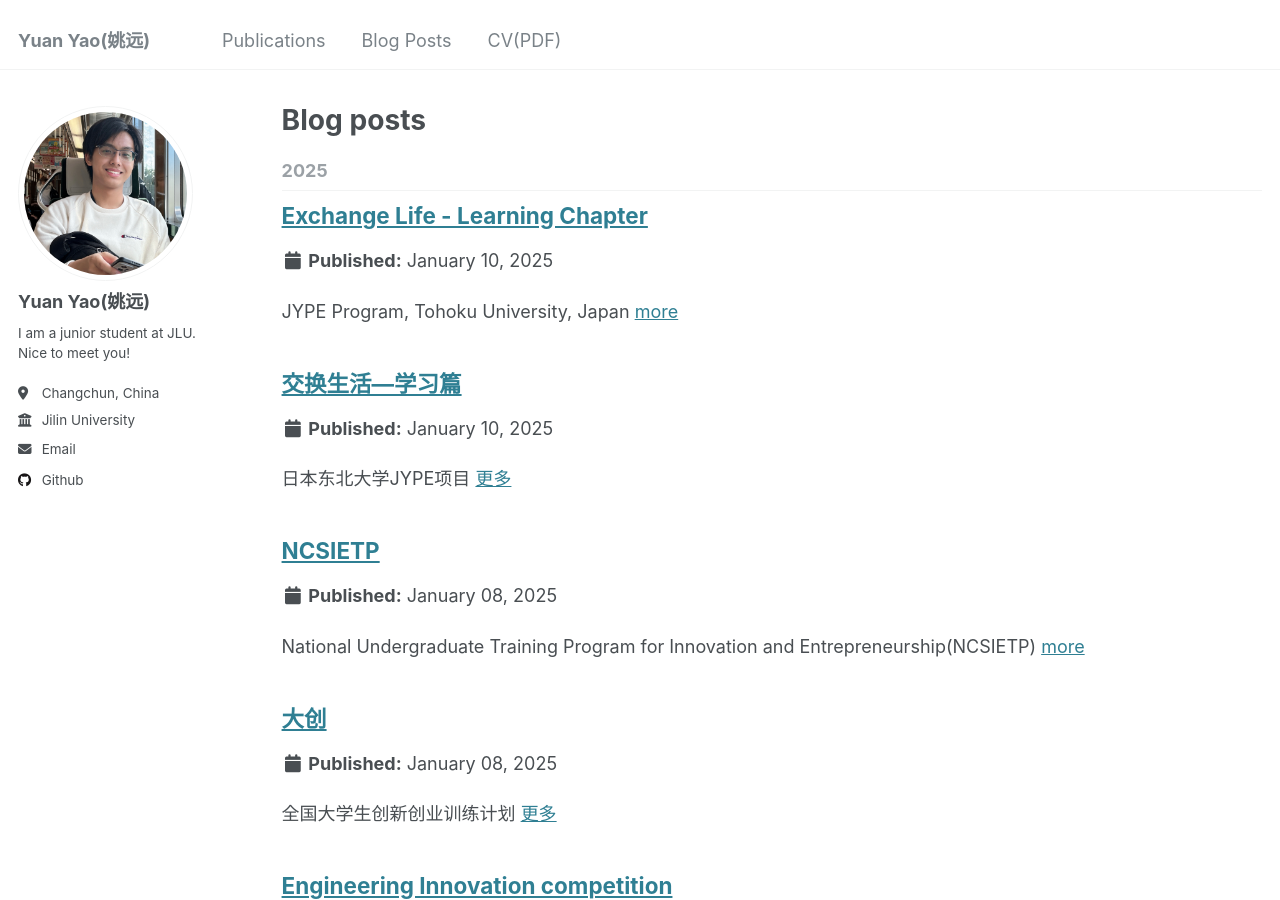
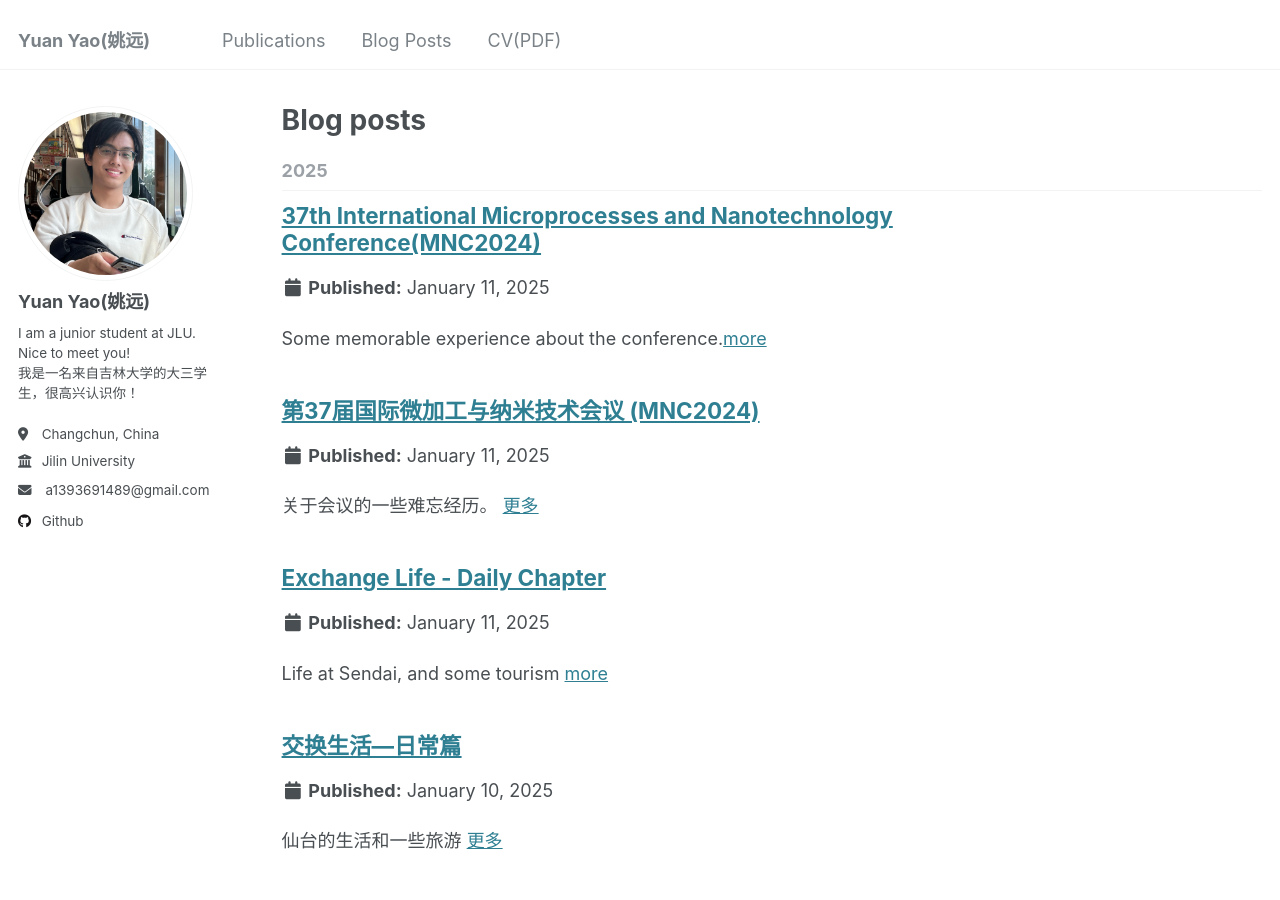
Before and after one commit to YuanYao-git/YuanYao-git.github.io, a Jekyll site: the page built from _pages/year-archive.html, in a window 1280 px wide and 900 px high. Built offline with Jekyll 4.4.1, drawn with Linux system fonts in a browser that asks for light colours.

Commit message:
加了几个要写的blog，config改了一下

```diff
--- a/_config.yml
+++ b/_config.yml
@@ -24,11 +24,14 @@ author:
   avatar           : "profile.png"
   name             : "Yuan Yao(姚远)"
   pronouns         : # example: "she/her"
-  bio              : "I am a junior student at JLU. Nice to meet you!"
-  location         : "Changchun, China"
-  employer         : "Jilin University"
+  bio              : "I am a junior student at JLU. Nice to meet you!
+                     <br>我是一名来自吉林大学的大三学生，很高兴认识你！"
+  location         : "Changchun, China<br> "
+  employer         : "Jilin University<br> "
   uri              : # URL
-  email            : "yaoyuan9921@mails.jlu.edu.cn"
+  email            : "a1393691489@gmail.com"
+
+
   # Academic websites
   arxiv            : # URL - Update with the correct link to your profile
   googlescholar    : #"https://scholar.google.com/citations?user=PS_CX0AAAAAJ"
@@ -67,6 +70,7 @@ author:
   xing             : # Username
   youtube          : # Username
   zhihu            : # Username
+
 
 # Publication Category - The following the list of publication categories and their headings
 publication_category:
--- a/_includes/author-profile.html
+++ b/_includes/author-profile.html
@@ -34,8 +34,15 @@
         <li><a href="{{ author.uri }}"><i class="fas fa-fw fa-link icon-pad-right" aria-hidden="true"></i>{{ site.data.ui-text[site.locale].website_label | default: "Website" }}</a></li>
       {% endif %}
       {% if author.email %}
-        <li><a href="mailto:{{ author.email }}"><i class="fas fa-fw fa-envelope icon-pad-right" aria-hidden="true"></i>{{ site.data.ui-text[site.locale].email_label | default: "Email" }}</a></li>
-      {% endif %}
+<li>
+  <a href="mailto:{{ author.email }}">
+    <i class="fas fa-fw fa-envelope icon-pad-right" aria-hidden="true"></i>
+    {{ author.email }}
+  </a>
+</li>
+{% endif %}
+
+
 
       <!-- Font Awesome and Academicons icons / Academic websites -->
       {% if author.arxiv %}
--- /dev/null
+++ b/_posts/2025-01-11-post-5.md
@@ -0,0 +1,8 @@
+---
+title: '交换生活—日常篇'
+date: 2025-01-10
+excerpt: "仙台的生活和一些旅游 [更多](/posts/2025/01/post/5)"
+permalink: /posts/2025/01/post/5
+
+---
+## 中文:
--- /dev/null
+++ b/_posts/2025-01-11-post-555.md
@@ -0,0 +1,8 @@
+---
+title: 'Exchange Life - Daily Chapter'
+date: 2025-01-11
+excerpt: "Life at Sendai, and some tourism [more](/posts/2025/01/post/555)"
+permalink: /posts/2025/01/post/555
+
+---
+## English:
--- /dev/null
+++ b/_posts/2025-01-12-post-6.md
@@ -0,0 +1,8 @@
+---
+title: '第37届国际微加工与纳米技术会议 (MNC2024)'
+date: 2025-01-11
+excerpt: "关于会议的一些难忘经历。 [更多](/posts/2025/01/post/6)"
+permalink: /posts/2025/01/post/6
+
+---
+## 中文:
--- /dev/null
+++ b/_posts/2025-01-12-post-666.md
@@ -0,0 +1,8 @@
+---
+title: '37th International Microprocesses and Nanotechnology Conference(MNC2024)'
+date: 2025-01-11
+excerpt: "Some memorable experience about the conference.[more](/posts/2025/01/post/666)"
+permalink: /posts/2025/01/post/666
+
+---
+## English:
```
Also changed, not shown: assets/js/_main.js (+15 -0 lines), 1 other file.
